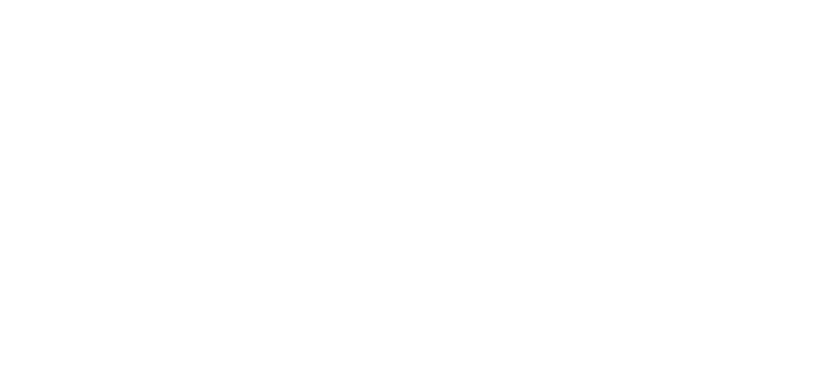
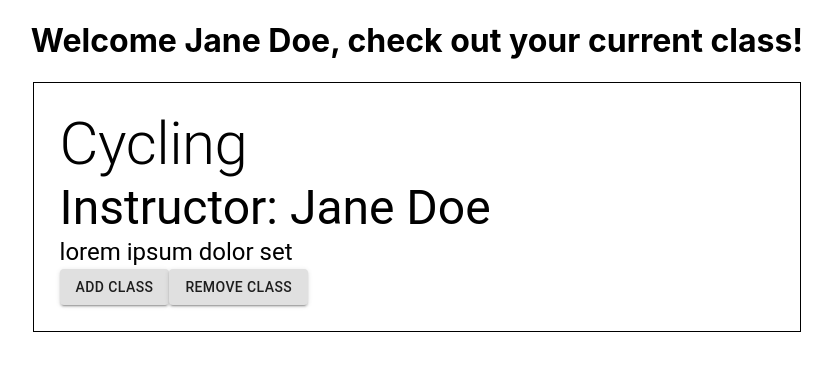
Before and after one commit to Build-Week-anywhere-fitness-6/front-end, a React (Create React App) app: page /client in a window 1280 px wide. Shown: the top 370 px of the page, without its empty margins (223-1055 px from the left). Built offline with nearby package versions, Linux system fonts and the light colour scheme.

Commit message:
added a general client side home page

```diff
--- a/package.json
+++ b/package.json
@@ -3,6 +3,7 @@
   "version": "0.1.0",
   "private": true,
   "dependencies": {
+    "@material-ui/core": "^4.12.3",
     "@testing-library/jest-dom": "^5.14.1",
     "@testing-library/react": "^11.2.7",
     "@testing-library/user-event": "^12.8.3",
@@ -11,6 +12,7 @@
     "react-dom": "^17.0.2",
     "react-router-dom": "^5.3.0",
     "react-scripts": "4.0.3",
+    "reactstrap": "^8.10.0",
     "styled-components": "^5.3.1",
     "web-vitals": "^1.1.2"
   },
--- a/src/App.js
+++ b/src/App.js
@@ -1,27 +1,29 @@
-import React from "react";
+import React from 'react';
 import PrivateRoute from './components/PrivateRoute';
-import { BrowserRouter, Route, Switch } from "react-router-dom";
+import { BrowserRouter, Route, Switch } from 'react-router-dom';
 import logo from './logo.svg';
 import './App.css';
 import Login from './components/Login';
 import Register from './components/Register';
-import Landing from "./components/Landing";
-
-
+import Landing from './components/Landing';
+import Client from './components/Client';
 
 function App() {
   return (
     <div className='App'>
       <BrowserRouter>
         <Switch>
-          <Route exact path ="/">
+          <Route exact path='/'>
             <Landing />
           </Route>
-            <Route exact path ="/login">
+          <Route exact path='/login'>
             <Login />
           </Route>
-            <Route exact path ="/register" >
+          <Route exact path='/register'>
             <Register />
+          </Route>
+          <Route exact path='/client'>
+            <Client />
           </Route>
         </Switch>
       </BrowserRouter>
--- /dev/null
+++ b/src/components/Client.js
@@ -0,0 +1,53 @@
+import { Grid } from '@material-ui/core';
+import Typography from '@material-ui/core/Typography';
+import Button from '@material-ui/core/Button';
+import styled from 'styled-components';
+
+export default function Client() {
+  const handleClassRemove = (evt) => {
+    evt.preventDefault();
+    //   Remove class function which will remove the class
+  };
+
+  const handleClassAdd = (evt) => {
+    evt.preventDefault();
+    //   Add class function which will add class
+  };
+  return (
+    <div>
+      <div>
+        <StyledHeadline>
+          Welcome Jane Doe, check out your current class!
+        </StyledHeadline>
+      </div>
+      <StyledContainer>
+        <Grid container>
+          <Grid item>
+            <Typography variant='h2'>Cycling</Typography>
+            <Typography variant='h3'>Instructor: Jane Doe</Typography>
+            <Typography variant='h5'>lorem ipsum dolor set</Typography>
+          </Grid>
+        </Grid>
+        <Grid item>
+          <Button variant='contained' onClick={handleClassAdd}>
+            Add Class
+          </Button>
+          <Button variant='contained' onClick={handleClassRemove}>
+            Remove Class
+          </Button>
+        </Grid>
+      </StyledContainer>
+    </div>
+  );
+}
+
+const StyledHeadline = styled.h1`
+  text-align: center;
+`;
+
+const StyledContainer = styled.div`
+  border: 1px solid black;
+  padding: 2%;
+  width: 60%;
+  margin: 0 auto;
+`;
```
Also changed, not shown: 1 other file (tests, documents, lock files or other folders). Lines whose indentation alone changed are shown as unchanged.
